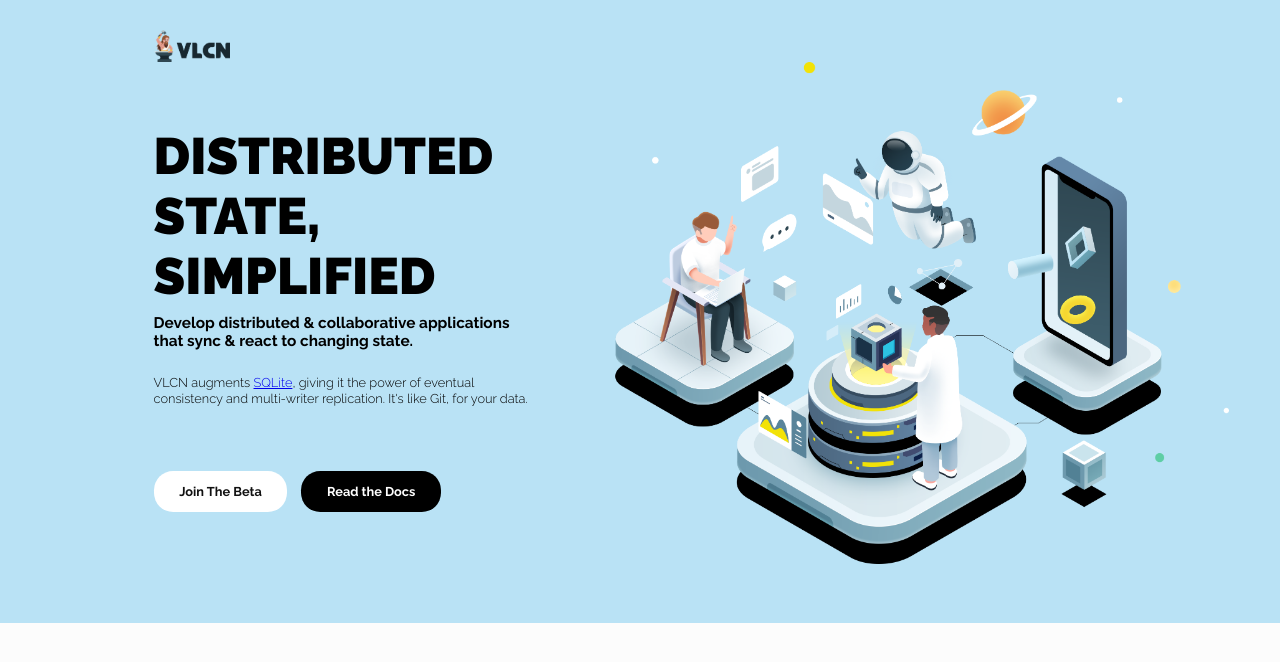
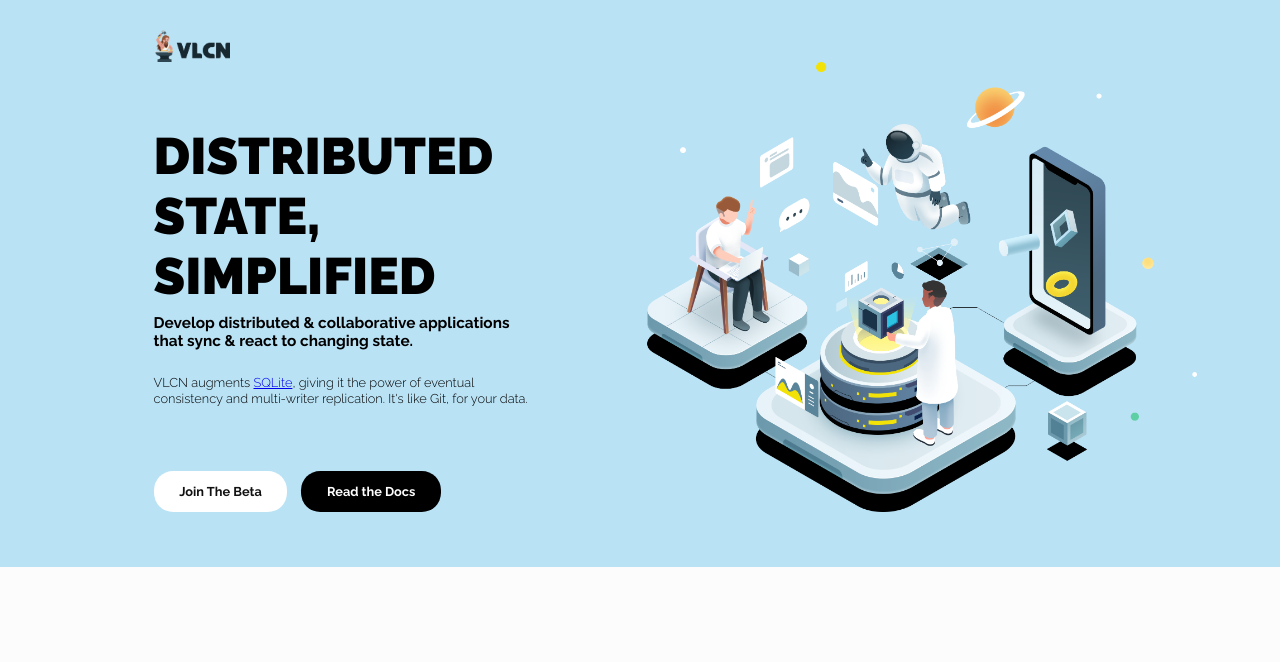
Before and after one commit to vlcn-io/docs, a Next.js app: page / in a window 1280 px wide. Shown: the top 662 px of the page. Built offline with nearby package versions, Linux system fonts and the light colour scheme.

Commit message:
use nextjs image tag for hero unit

```diff
--- a/pages/index.module.css
+++ b/pages/index.module.css
@@ -106,8 +106,8 @@
   flex-grow: 1;
 }
 
-.heroImgContainer,
-.heroImg {
+.heroImgContainer {
+  position: relative;
   width: var(--hero-img-w);
 }
 
--- a/pages/index.tsx
+++ b/pages/index.tsx
@@ -63,7 +63,15 @@ export default function Index() {
           </div>
           <div className={style.sep}></div>
           <div className={style.heroImgContainer}>
-            <img src="/hero.png" className={style.heroImg}></img>
+            <Image
+              alt="astronaut, student, professor collaborating in real time"
+              src="/hero.png"
+              fill
+              priority
+              style={{ objectFit: "contain" }}
+              className={style.heroImg}
+              sizes="48vw"
+            />
           </div>
         </div>
       </section>
```
